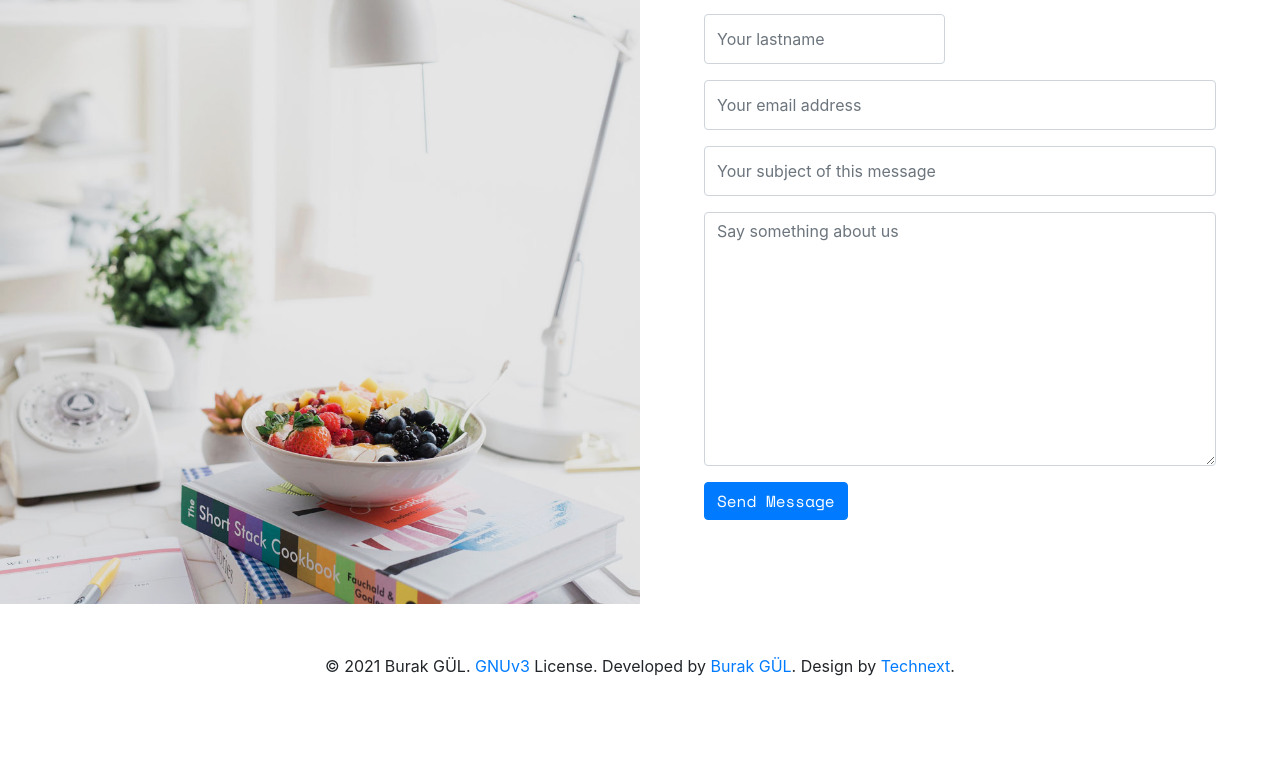
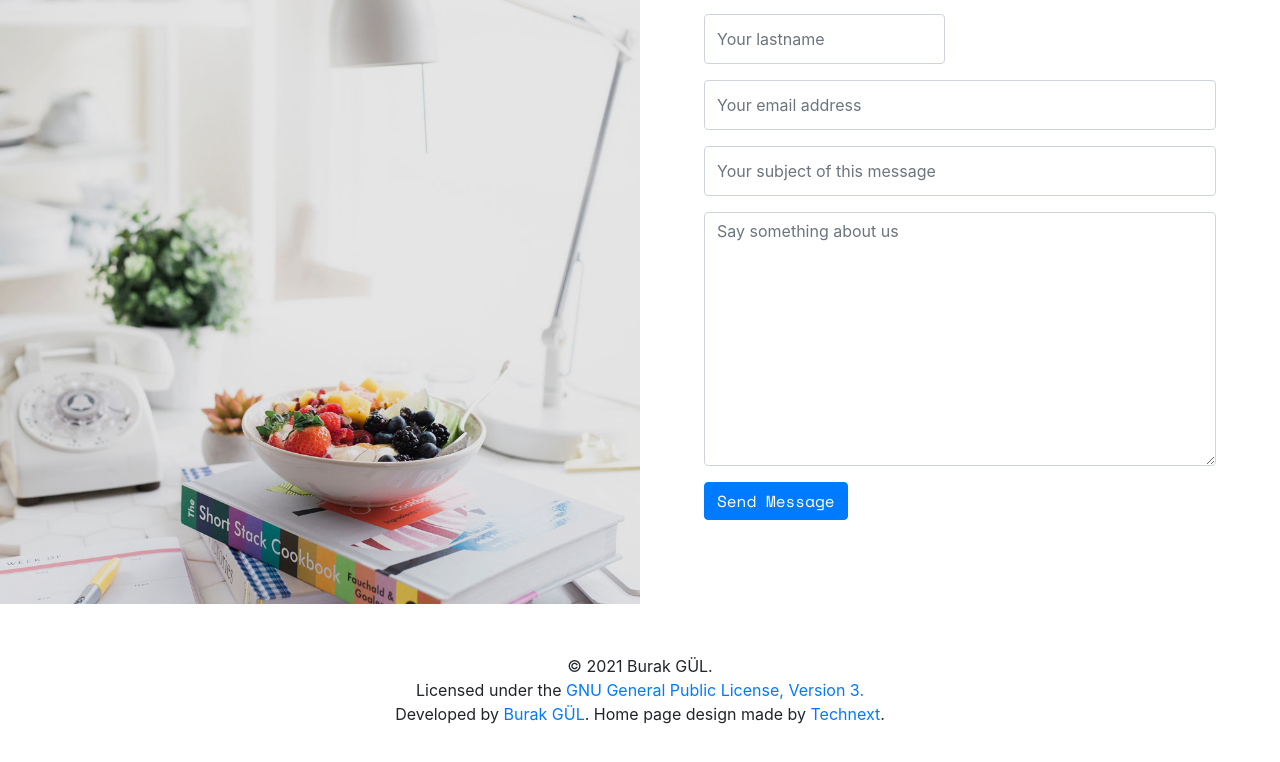
Before and after one commit to burakkggul/profile, a React (Create React App) app: page / in a window 1280 px wide. Shown: the part 7166-7928 px from the top of the page. Before the commit the page ends 7894 px from the top, so only its background shows below. Built offline with nearby package versions, Linux system fonts and the light colour scheme.

Commit message:
Footer text edit

```diff
--- a/src/components/footer/Footer.js
+++ b/src/components/footer/Footer.js
@@ -4,7 +4,7 @@ const Footer = () => {
 		<div className="container">
 			<div className="row">
 				<div className="col-md-12 text-center">
-					<p>&copy; 2021 Burak GÜL. <a href="https://github.com/burakkggul/profile/blob/master/LICENSE" rel="noreferrer" target="_blank">GNUv3</a> License. Developed by <a href="https://github.com/burakkggul" rel="noreferrer" target="_blank">Burak GÜL</a>. Design by <a href="https://technext.it/" rel="noreferrer" target="_blank">Technext</a>.</p>
+					<p>&copy; 2021 Burak GÜL.<br/>Licensed under the <a href="https://github.com/burakkggul/profile/blob/master/LICENSE" rel="noreferrer" target="_blank">GNU General Public License, Version 3.</a><br/>Developed by <a href="https://github.com/burakkggul" rel="noreferrer" target="_blank">Burak GÜL</a>. Home page design made by <a href="https://technext.it/" rel="noreferrer" target="_blank">Technext</a>.</p>
 				</div>
 			</div>
 		</div>
```
